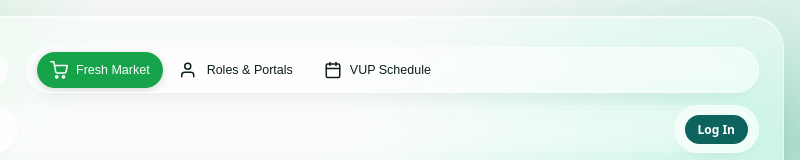
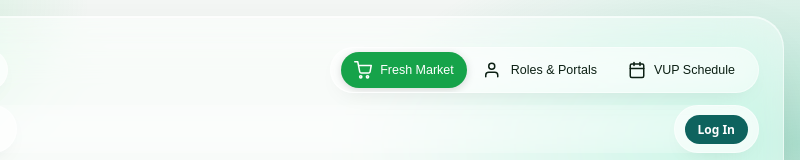
Before and after one commit to am2aidi/ikiraro-vup-bridge, a website: page index.html in a window 1280 px wide. Shown: the top 160 px of the page, 480-1280 px from the left. Drawn offline with nearby package versions, Linux system fonts and the light colour scheme.

Commit message:
style(layout): keep desktop navigation compact

```diff
--- a/app/css/style.css
+++ b/app/css/style.css
@@ -3629,7 +3629,9 @@
 .top > .logo { grid-area: brand; min-width: 0; }
 .top > .nav {
   grid-area: nav;
-  width: 100%;
+  width: max-content;
+  max-width: 100%;
+  justify-self: end;
   justify-content: flex-start;
   scrollbar-width: none;
   background: color-mix(in srgb, var(--card) 55%, transparent);
@@ -3706,6 +3708,7 @@
 
 @media (max-width: 1100px) {
   .top { grid-template-columns: minmax(0, 1fr); grid-template-areas: "brand" "nav" "actions"; }
+  .top > .nav { width: 100%; justify-self: stretch; }
   .top > .right { justify-self: stretch; width: 100%; }
   .top .user { flex: 0 1 auto; }
   .vm-seller-list { grid-template-columns: repeat(3, minmax(0, 1fr)); }
--- a/css/style.css
+++ b/css/style.css
@@ -3629,7 +3629,9 @@
 .top > .logo { grid-area: brand; min-width: 0; }
 .top > .nav {
   grid-area: nav;
-  width: 100%;
+  width: max-content;
+  max-width: 100%;
+  justify-self: end;
   justify-content: flex-start;
   scrollbar-width: none;
   background: color-mix(in srgb, var(--card) 55%, transparent);
@@ -3706,6 +3708,7 @@
 
 @media (max-width: 1100px) {
   .top { grid-template-columns: minmax(0, 1fr); grid-template-areas: "brand" "nav" "actions"; }
+  .top > .nav { width: 100%; justify-self: stretch; }
   .top > .right { justify-self: stretch; width: 100%; }
   .top .user { flex: 0 1 auto; }
   .vm-seller-list { grid-template-columns: repeat(3, minmax(0, 1fr)); }
```
